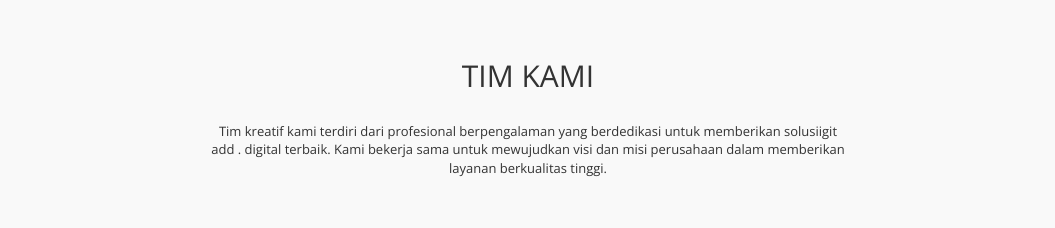
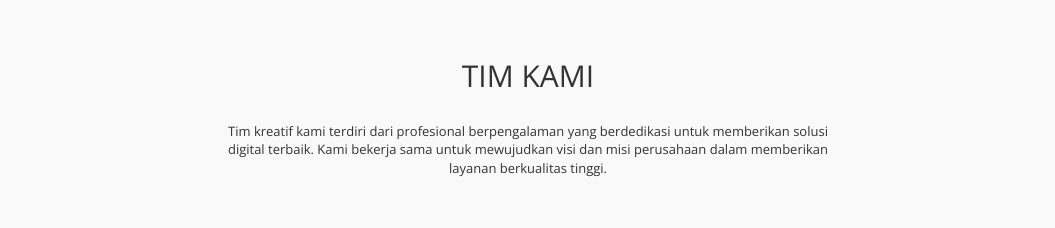
Before and after one commit to AndhikaF29/virallinkontenv2, a plain HTML site: page index.html in a window 1280 px wide. Shown: the part 1700-1928 px from the top of the page, without its empty margins (112-1167 px from the left). Drawn offline with nearby package versions, Linux system fonts and the light colour scheme.

Commit message:
Fix typo in team section

```diff
--- a/index.html
+++ b/index.html
@@ -241,7 +241,7 @@
             <h2>TIM KAMI</h2>
             <p>
               Tim kreatif kami terdiri dari profesional berpengalaman yang
-              berdedikasi untuk memberikan solusiigit add . digital terbaik. Kami bekerja
+              berdedikasi untuk memberikan solusi digital terbaik. Kami bekerja
               sama untuk mewujudkan visi dan misi perusahaan dalam memberikan
               layanan berkualitas tinggi.
             </p>
```
